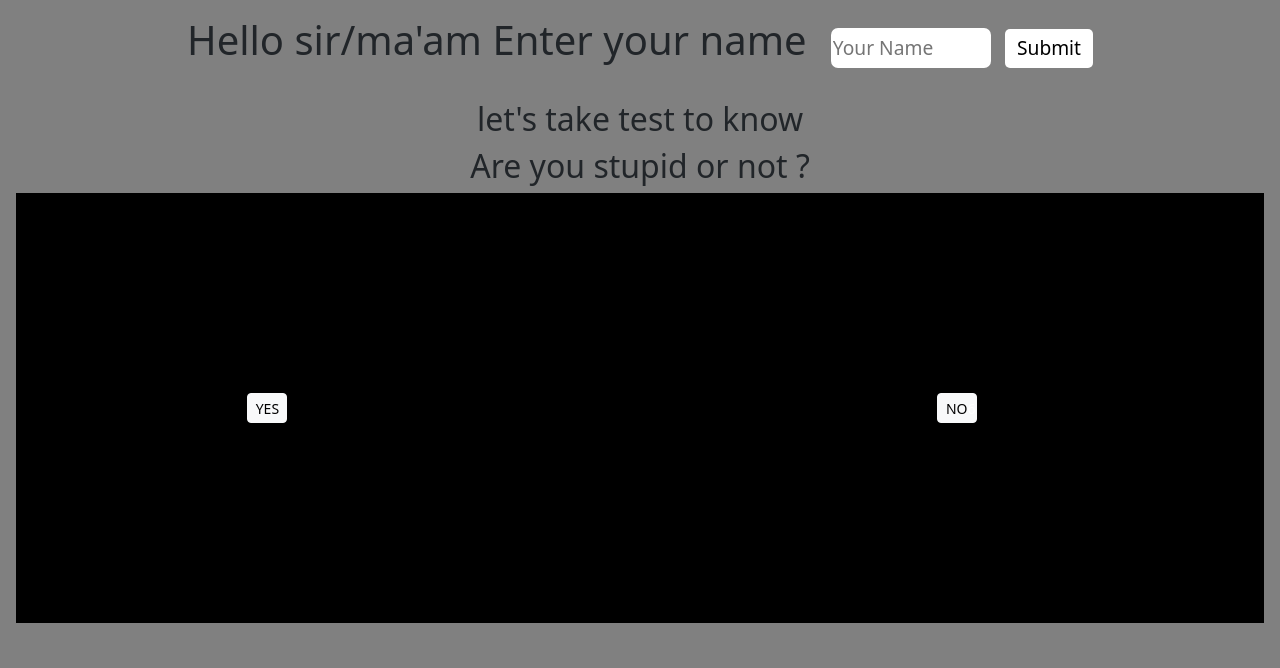
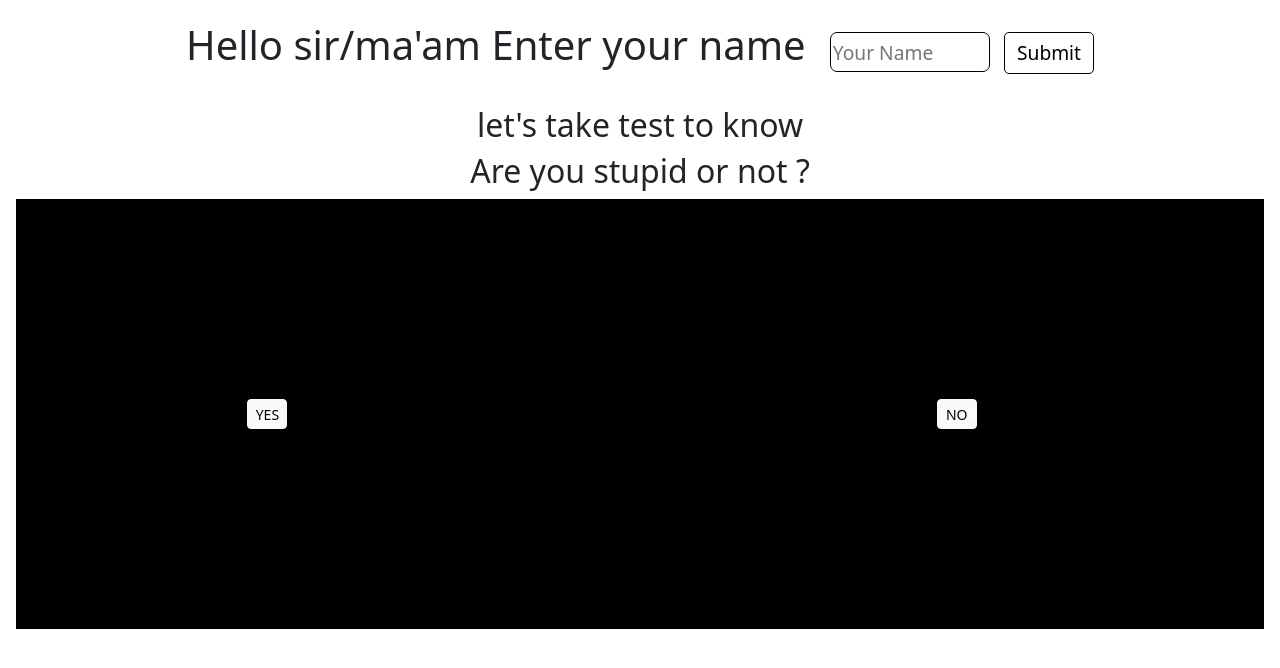
Before and after one commit to vishal01072002/stupidity, a plain HTML site: page index.html in a window 1280 px wide. Drawn offline with nearby package versions, Linux system fonts and the light colour scheme.

Commit message:
css changed

```diff
--- a/css/styles.css
+++ b/css/styles.css
@@ -1,5 +1,5 @@
 body{
-    background-color: grey;
+    margin: 1.3rem 0;
 }
 .visiblity{
     display: none;
@@ -58,6 +58,7 @@ h1{
     height: 2.5rem;
     width: 10rem;
     border-style: none;
+    border: 1px solid black;
     border-radius: 7px;
     font-size: 1.2rem;
 
@@ -67,6 +68,7 @@ h1{
     margin-left: 10px;
     background: white;
     border-style: none;
+    border: 1px solid black;
     border-radius: 5px;
     font-size: 1.2rem;
     padding: 5.5px 12px;
```
